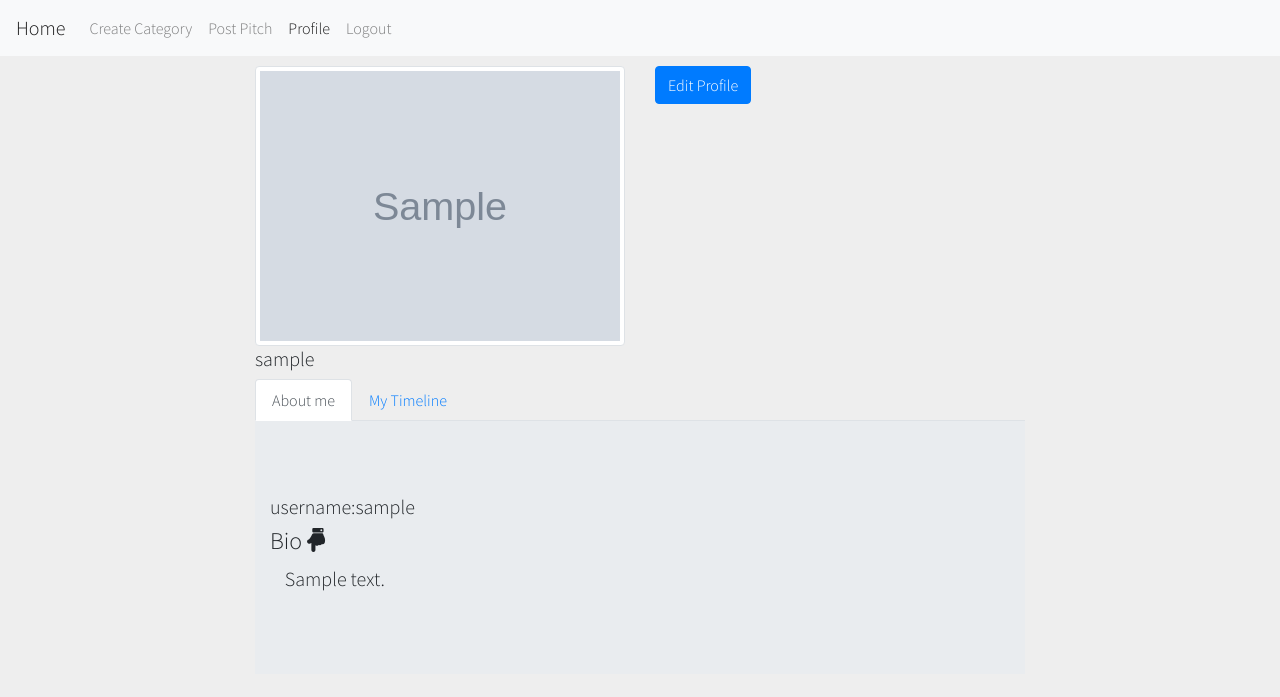
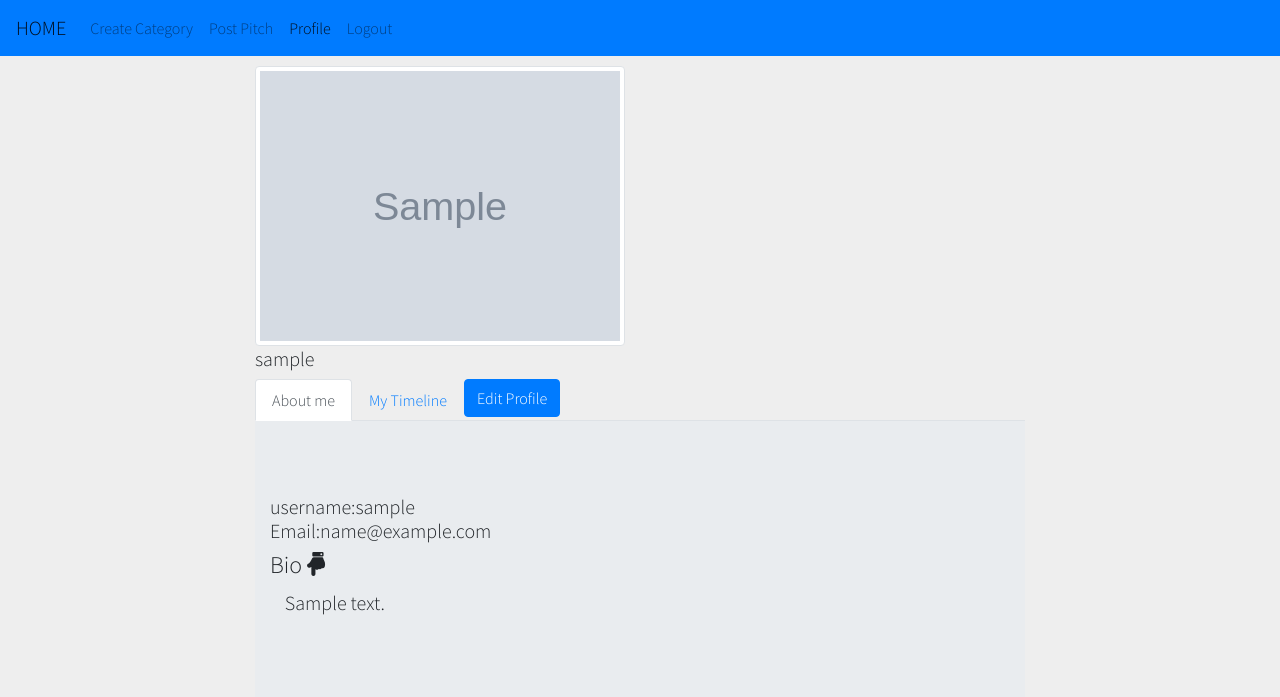
Before and after one commit to collins-kipkoech/pitches-app, a Flask app: page /auth/profile in a window 1280 px wide. Shown: the top 697 px of the page. Run offline with Flask 2, Linux system fonts and the light colour scheme; a user stored in the database is signed in; tables that the repository leaves empty hold one stand-in row (values such as "Sample post"); grey boxes marked "Sample" are stand-in pictures; some libraries are stand-ins or nearby versions.

Commit message:
adding functionalities to display user details on the profile section

```diff
--- a/app/templates/index.html
+++ b/app/templates/index.html
@@ -5,7 +5,7 @@
 {% endblock %}
 {% block content %}
 
-<div class="container">
+<div class="container-fluid">
 	<div class="row">
 	    <div class="container">Available Categories:
             {%for category in categories%}
--- a/app/templates/navbar.html
+++ b/app/templates/navbar.html
@@ -1,5 +1,5 @@
-<nav class="navbar navbar-expand-lg navbar-light bg-light">
-    <a class="navbar-brand" href="/">Home</a>
+<nav class="navbar navbar-expand-lg navbar-light bg-primary">
+    <a class="navbar-brand" href="/">HOME</a>
     <button class="navbar-toggler" type="button" data-toggle="collapse" data-target="#navbarSupportedContent" aria-controls="navbarSupportedContent" aria-expanded="false" aria-label="Toggle navigation">
       <span class="navbar-toggler-icon"></span>
     </button>
@@ -13,10 +13,10 @@
           {% if current_user.is_anonymous %}
 
           <li class="nav-item active">
-            <a class="nav-link" href="{{ url_for('auth.register') }}">Sign Up </a>
+            <a class="nav-link" href="{{ url_for('auth.register') }}">SIGN UP </a>
           </li>
           <li class="nav-item active">
-            <a class="nav-link" href="{{ url_for('auth.login') }}">Sign in </a>
+            <a class="nav-link" href="{{ url_for('auth.login') }}">SIGN IN </a>
           </li>
           {%else%}
 
--- a/app/templates/registration/profile.html
+++ b/app/templates/registration/profile.html
@@ -22,9 +22,7 @@
 
             <div class="col-2">
                 <!-- Button trigger modal -->
-<button type="button" class="btn btn-primary profile-edit-btn"  data-toggle="modal" data-target="#exampleModalCenter">
-   Edit Profile
-  </button>
+
 
   <!-- Modal -->
   <div class="modal fade" id="exampleModalCenter" tabindex="-1" role="dialog" aria-labelledby="exampleModalCenterTitle" aria-hidden="true">
@@ -83,13 +81,20 @@
                         <li class="nav-item">
                           <a class="nav-link" id="profile-tab" data-toggle="tab" href="#timeline" role="tab" aria-controls="profile" aria-selected="false">My Timeline</a>
                         </li>
+                       <li>
+                        <button type="button" class="btn btn-primary profile-edit-btn"  data-toggle="modal" data-target="#exampleModalCenter">
+                          Edit Profile
+                         </button>
+                       </li>
                       </ul>
                       <div class="tab-content" id="myTabContent">
                         <div class="tab-pane fade show active" id="home" role="tabpanel" aria-labelledby="home-tab">
                             <div class="jumbotron jumbotron-fluid">
                                 <div class="container">
                                     <h5>
-                                        username:{{current_user.username}}
+                                        username:{{current_user.username}}<br>
+                                        Email:{{current_user.email}}
+
                                     </h5>
                                     <h4>Bio <span><i class="fas fa-hand-point-down"></i></span></h4>
                                     <blockquote style="margin-left: 2%;" class="blockquote d-flex justify-content-left">
```
Also changed, not shown: README.md, app/static/photos/NEWS4.jpg (added).
